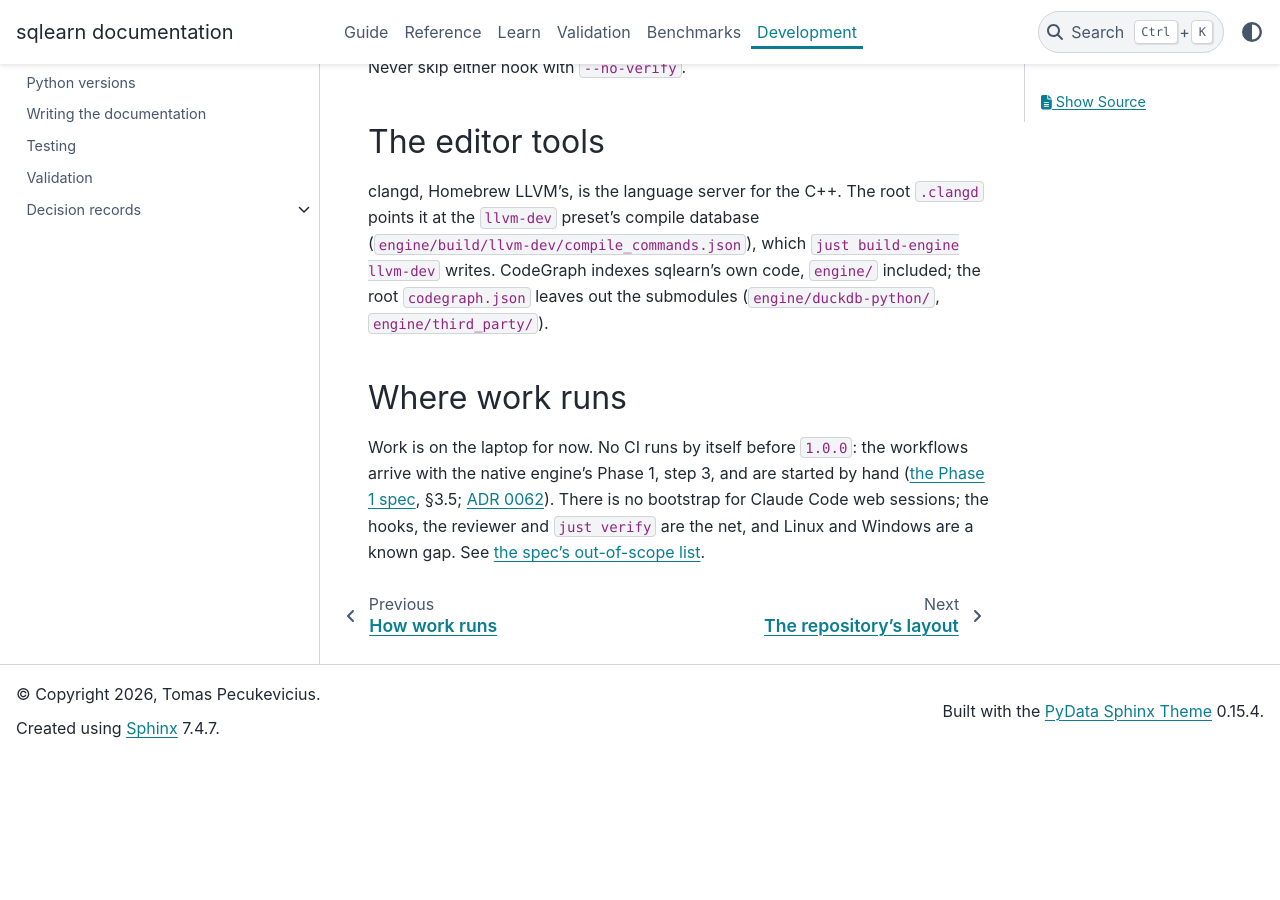
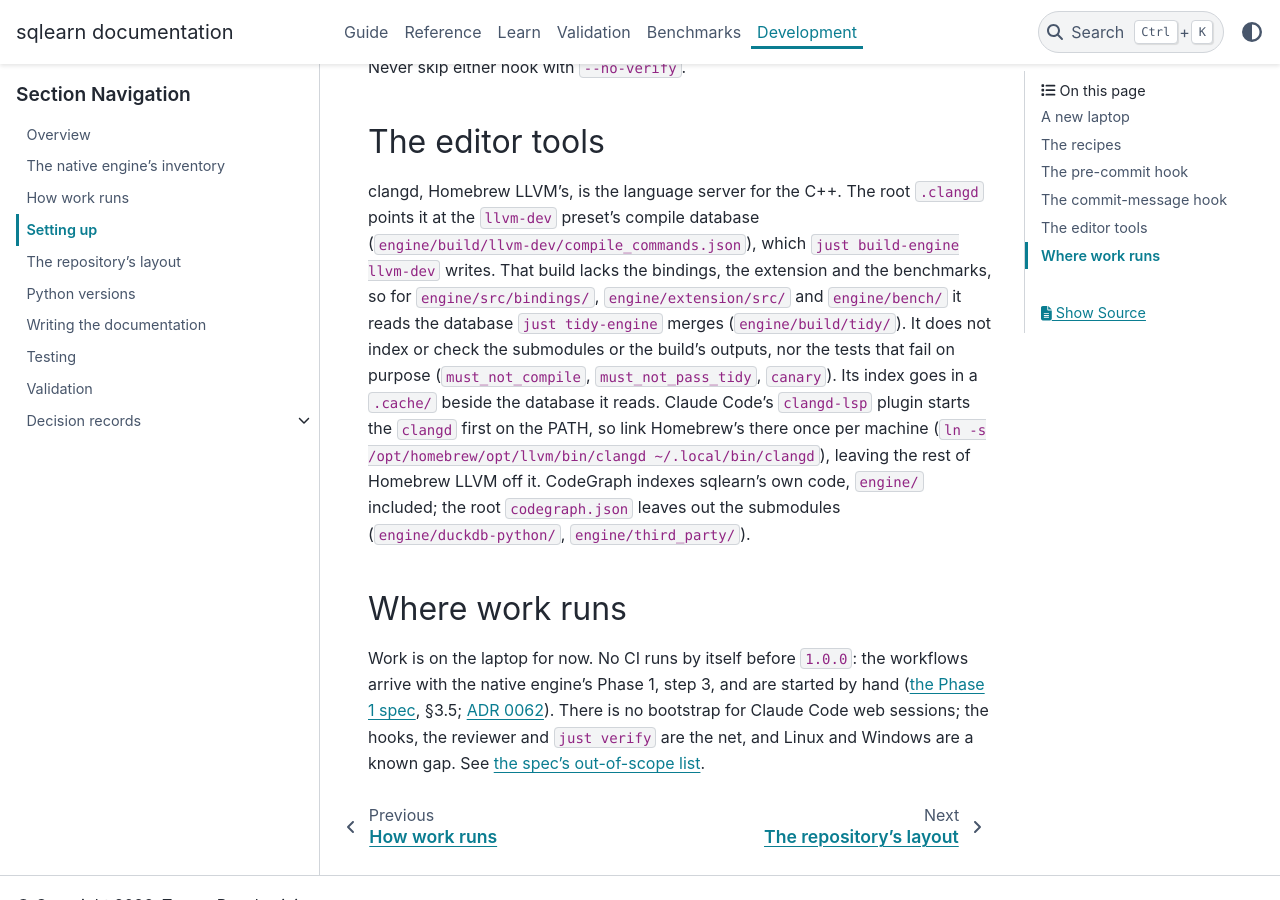
Before and after one commit to glaucis/sqlearn, a Sphinx documentation site: the page built from docs/architecture/setup.md, in a window 1280 px wide and 900 px high, scrolled down 3325 px. Built offline with Sphinx 7.4.7 and the PyData theme 0.15.4, drawn with Linux system fonts in a browser that asks for light colours; pages that are not in the unit, such as notebooks, are missing from menus; the version number could not be read and is left out; before the commit the page ends 4082 px from its top, so only the background shows below that.

Commit message:
build: set up clangd for the whole engine
The root .clangd now reads the tidy database for the bindings, the
extension and the benchmarks, which the llvm-dev build lacks. It skips
indexing and checking the submodules and the build's outputs, silences
the tests that fail on purpose, drops tidy's misc-include-cleaner
(clangd's own include cleaner does that job) and turns off inlay hints.
clangd's index directory, .cache/, is ignored. setup.md says how the
clangd-lsp plugin finds Homebrew's clangd.

```diff
--- a/docs/architecture/setup.md
+++ b/docs/architecture/setup.md
@@ -127,7 +127,16 @@ Never skip either hook with `--no-verify`.
 clangd, Homebrew LLVM's, is the language server for the C++. The root
 `.clangd` points it at the `llvm-dev` preset's compile database
 (`engine/build/llvm-dev/compile_commands.json`), which
-`just build-engine llvm-dev` writes. CodeGraph indexes sqlearn's own code,
+`just build-engine llvm-dev` writes. That build lacks the bindings, the
+extension and the benchmarks, so for `engine/src/bindings/`,
+`engine/extension/src/` and `engine/bench/` it reads the database
+`just tidy-engine` merges (`engine/build/tidy/`). It does not index or check
+the submodules or the build's outputs, nor the tests that fail on purpose
+(`must_not_compile`, `must_not_pass_tidy`, `canary`). Its index goes in a
+`.cache/` beside the database it reads. Claude Code's `clangd-lsp` plugin
+starts the `clangd` first on the PATH, so link Homebrew's there once per
+machine (`ln -s /opt/homebrew/opt/llvm/bin/clangd ~/.local/bin/clangd`),
+leaving the rest of Homebrew LLVM off it. CodeGraph indexes sqlearn's own code,
 `engine/` included; the root `codegraph.json` leaves out the submodules
 (`engine/duckdb-python/`, `engine/third_party/`).
 
```
Also changed, not shown: 2 other files.
